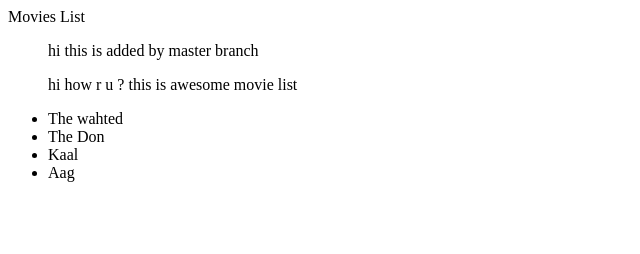
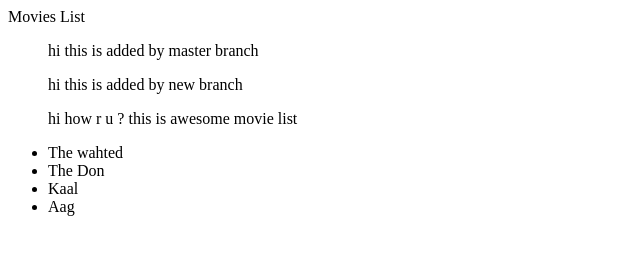
Before and after one commit to souravTT/git_practice, a plain HTML site: page index.html in a window 1280 px wide. Shown: the whole page, without its empty margins (0-640 px from the left). Drawn offline with Linux system fonts and the light colour scheme.

Commit message:
merged resolved

```diff
--- a/index.html
+++ b/index.html
@@ -10,7 +10,7 @@
   	    	hi this is added by master branch
 
 
-
+<p>hi this is added by new branch</p>
   	    	<p>hi how r u ?
           this is awesome movie list</p>
 
```
